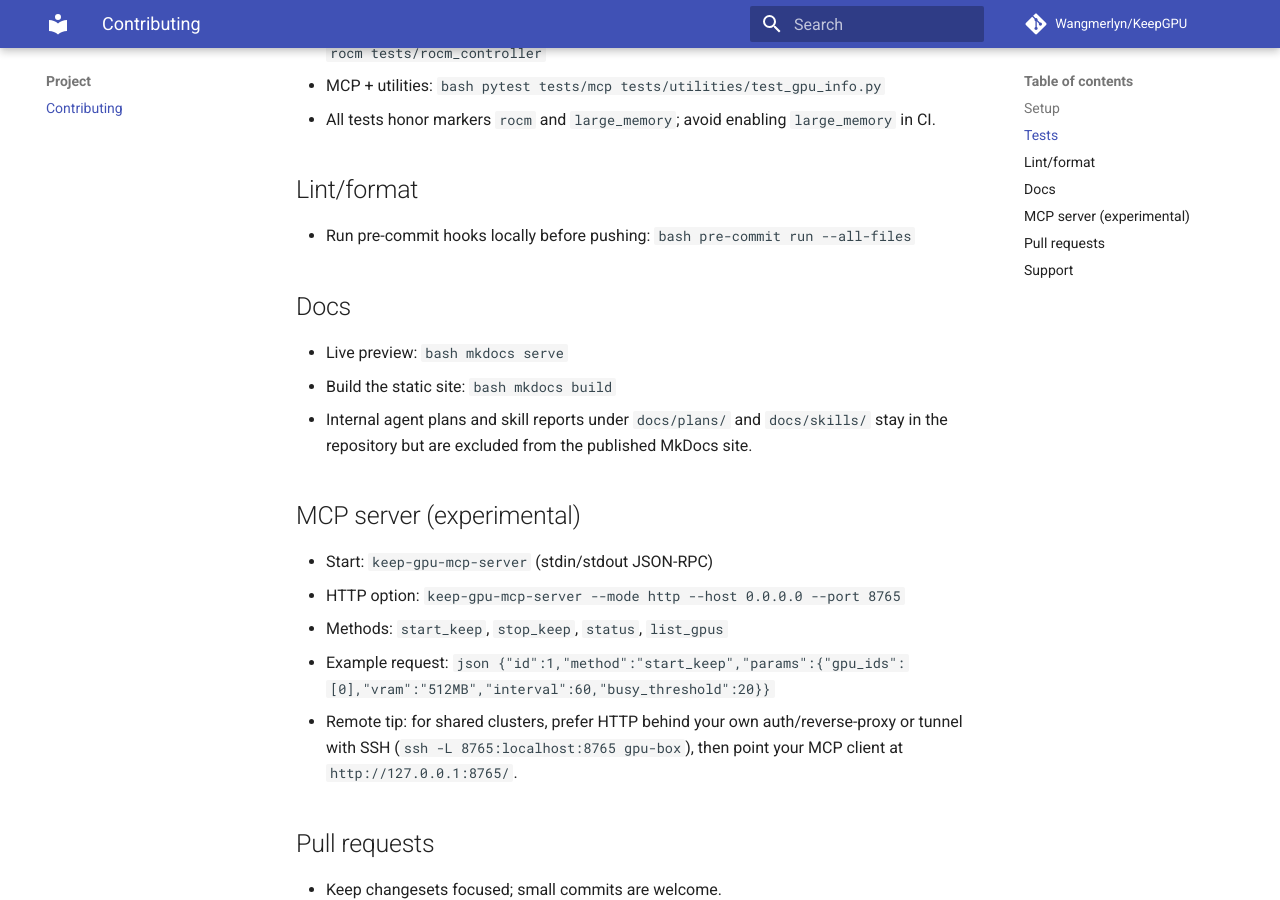
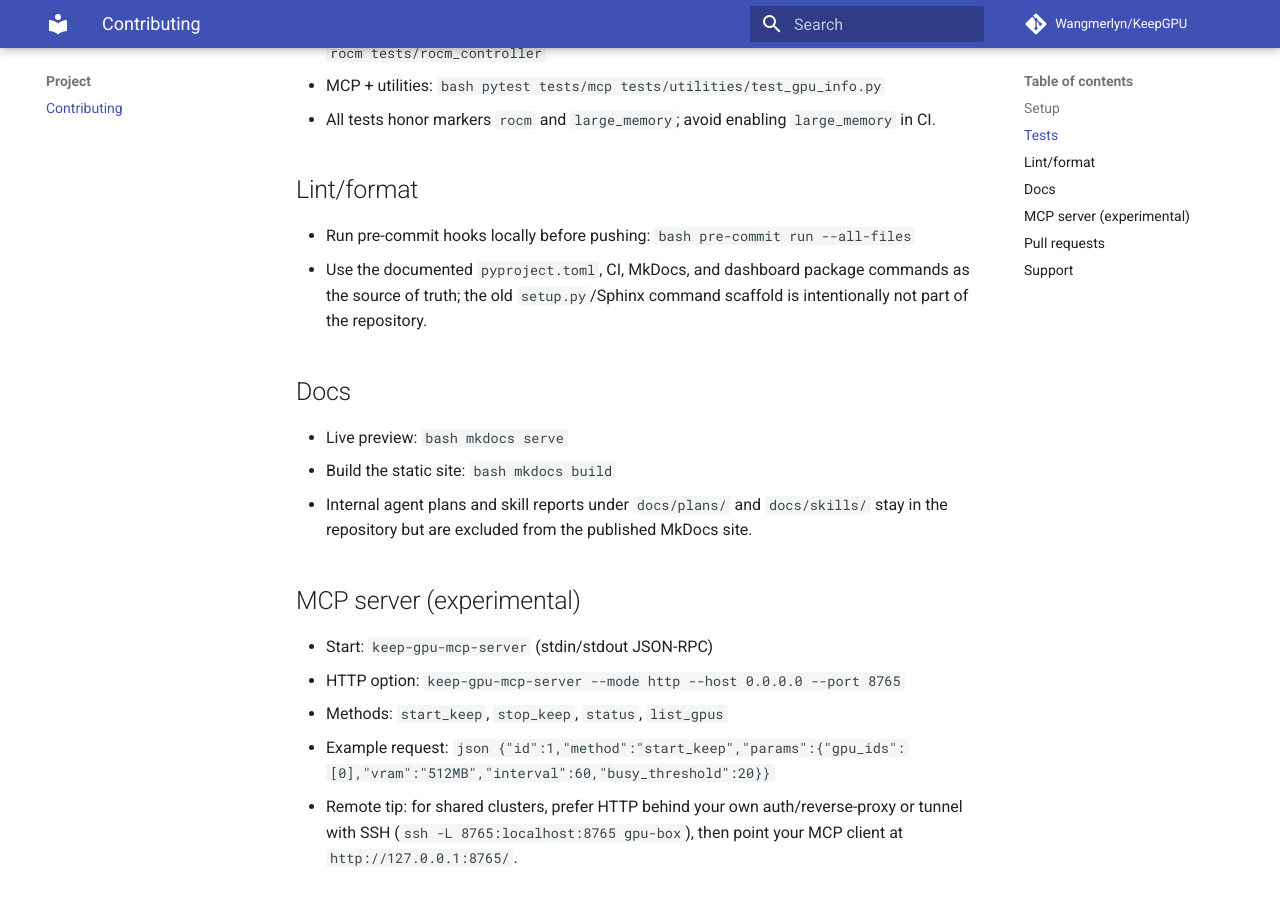
Before and after one commit to Wangmerlyn/KeepGPU, an MkDocs documentation site: the page built from docs/contributing.md, in a window 1280 px wide and 900 px high, scrolled down 650 px. Built offline with MkDocs 1.6.1 and Material for MkDocs 9.7.7, drawn with Linux system fonts in a browser that asks for light colours; comment, search, counter and statistics services are not loaded.

Commit message:
chore(repo): remove stale scaffold commands (#165)

````diff
--- a/docs/contributing.md
+++ b/docs/contributing.md
@@ -38,6 +38,9 @@ expectations so you can get productive quickly and avoid surprises in CI.
   ```bash
   pre-commit run --all-files
   ```
+- Use the documented `pyproject.toml`, CI, MkDocs, and dashboard package
+  commands as the source of truth; the old `setup.py`/Sphinx command scaffold is
+  intentionally not part of the repository.
 
 ## Docs
 
````
Also changed, not shown: AGENTS.md (+5 -0 lines), requirements_dev.txt (deleted, +0 -10 lines), 2 other files.
